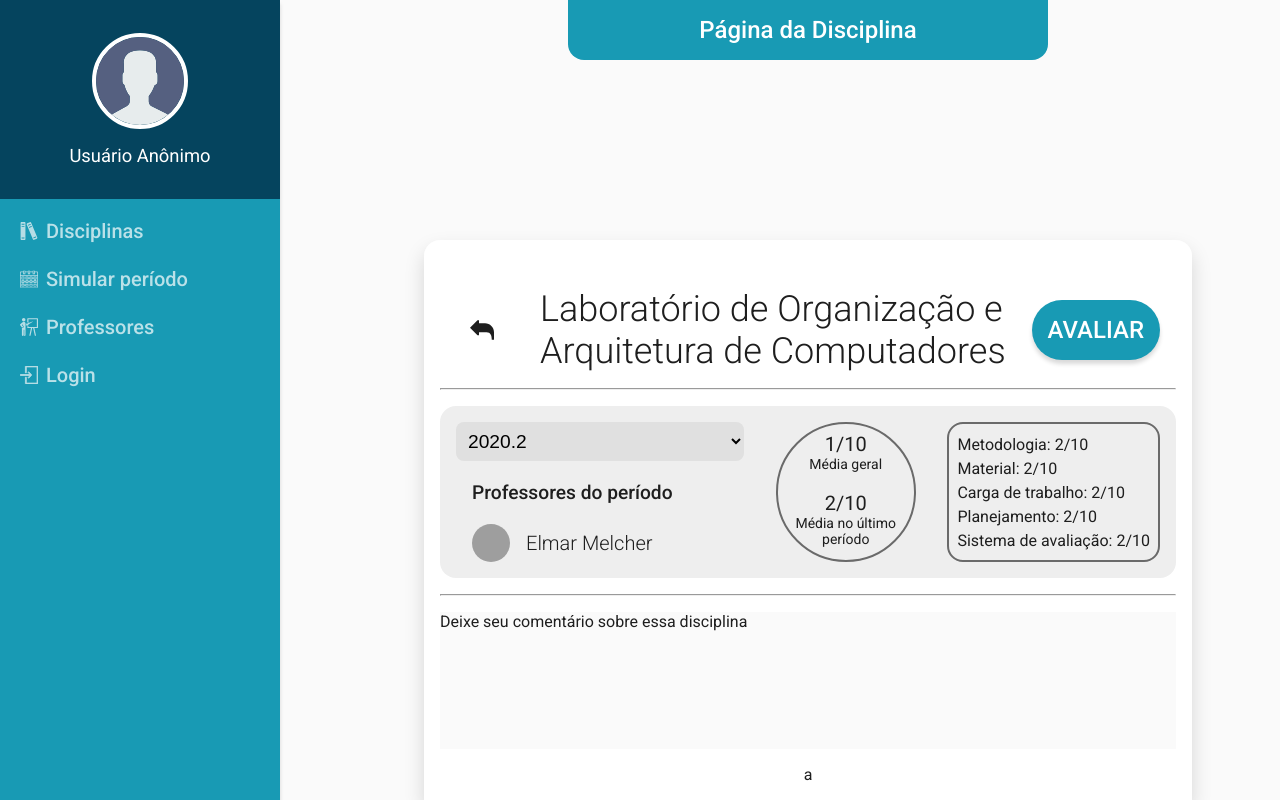
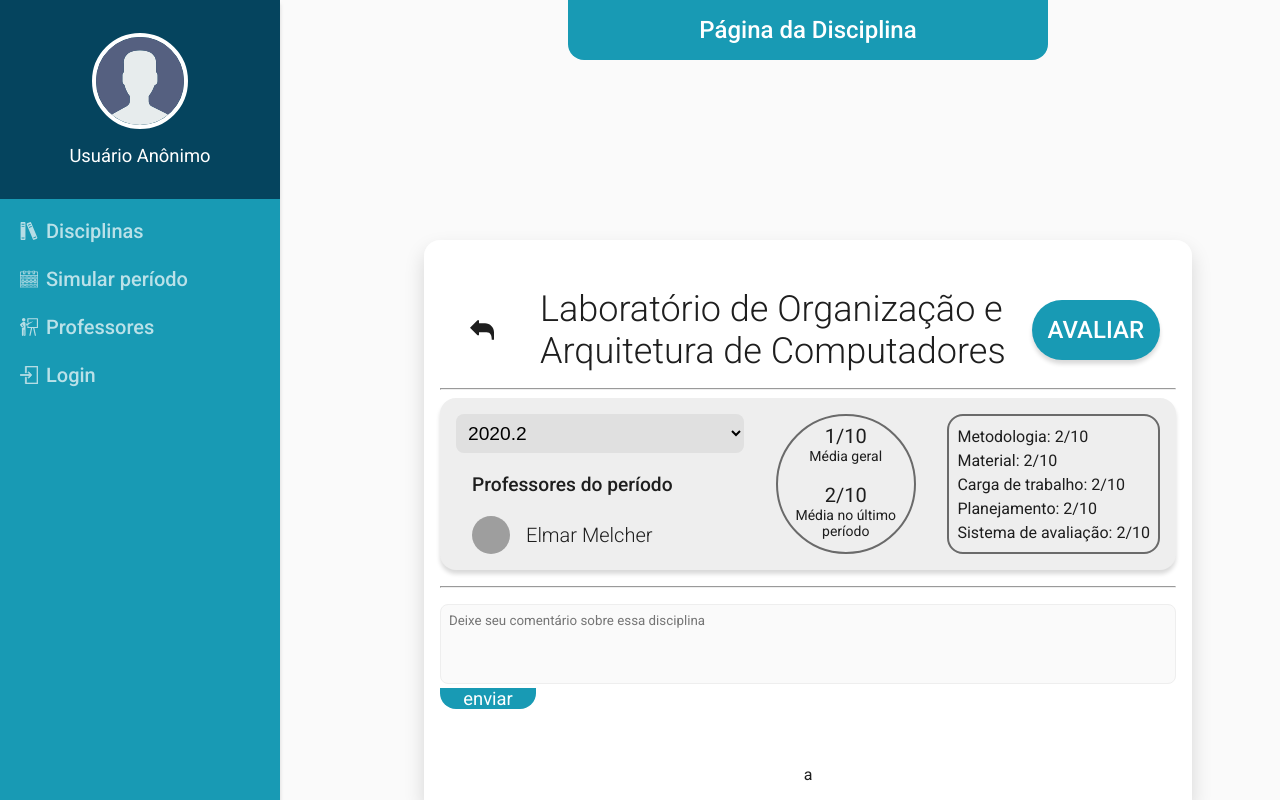
Before and after one commit to PedroDCN/avaliador-disciplinas, a React (Create React App) app in the folder AvaliadorDisciplinas.FRONTEND/: page /home in a window 1280 px wide. Built offline with nearby package versions, Linux system fonts and the light colour scheme; grey boxes are pictures that could not be loaded.

Commit message:
Couse's Screen

```diff
--- a/AvaliadorDisciplinas.FRONTEND/src/pages/HomePage/HomePage.module.css
+++ b/AvaliadorDisciplinas.FRONTEND/src/pages/HomePage/HomePage.module.css
@@ -122,13 +122,14 @@
 
 .MYCourseContent{
     width: 100%;
-    margin: 1rem;
+    margin: 0.5rem 0rem 1rem 0rem;
     background: var(--gray-200);
     border-radius: 1rem;
     padding: 1rem;
     display: flex;
     flex-direction: row;
     justify-content: space-between;
+    box-shadow: rgba(0, 0, 0, 0.15) 0px 4px 4px;
 }
 
 .MYCourseContent .MYdetailedScore {
@@ -209,5 +210,23 @@
     width: 100%;
     margin: 1rem;
     height: 100%;
+    /* background-color: blue; */
+}
+
+.MYCommentContent textarea {
+    width: 100%;
+    border-radius: 8px;
+    height: 5rem;
+    border: 1px solid var(--gray-200);
     background-color: var(--background);
+
+    padding: 0.5rem;
+    resize: none;
+    outline: none;
 }
+
+.MYCommentContent .MYSubmmit {
+    text-align: center;
+    font-weight: 400;
+    font-size: 1.15rem;
+}
--- a/AvaliadorDisciplinas.FRONTEND/src/pages/HomePage/index.jsx
+++ b/AvaliadorDisciplinas.FRONTEND/src/pages/HomePage/index.jsx
@@ -114,11 +114,26 @@ function HomePage() {
                     <hr className={styles.MYDivisor}/>
 
                     <div className={styles.MYCommentContent}> {/* Comment Content */}
-                        <p>Deixe seu comentário sobre essa disciplina</p>
+                        <textarea
+                            maxlength="280"
+                            type="text"
+                            id="comment"
+                            placeholder="Deixe seu comentário sobre essa disciplina"
+                        />
+
+                        <Button
+                            buttontitle="enviar"
+                            backgroundcolor={colors.theme.secondary}
+                            width="6rem"
+                            color={colors.theme.white}
+                            borderRadius="0rem 0rem 1rem 1rem"
+                            className={styles.MYSubmmit}
+                            /* onClick={handleLoginButton} */
+                        />
                     </div>
 
                     <div className={styles.MYCommentList}> {/* Comment list */}
-                    a
+                            a
                     </div>
 
                 </div>
```
